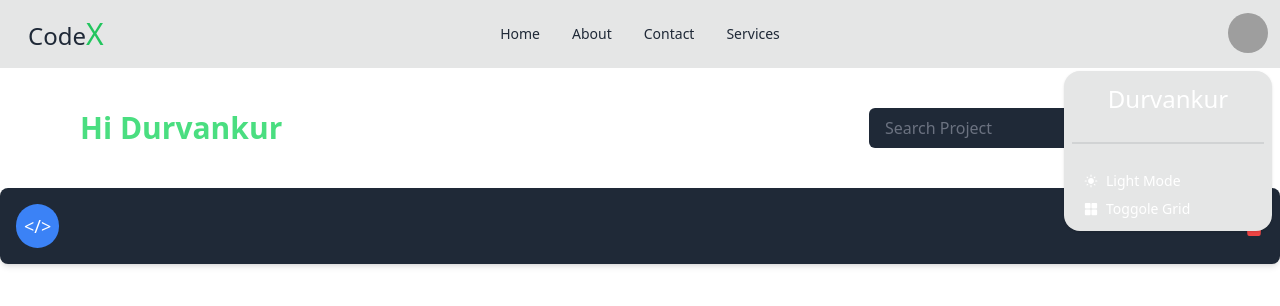
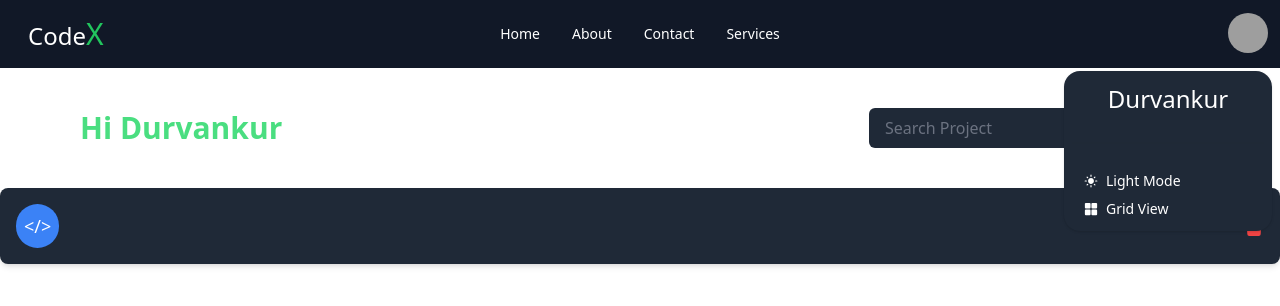
Before and after one commit to Durvankur-Joshi/CodeX, a React (Vite) app in the folder client/: page / in a window 1280 px wide. Both pictures are taken after a click on the button 1248 px from the left and 33 px from the top of the page. Shown: the top 306 px of the page. Built offline with nearby package versions, Linux system fonts and the light colour scheme; grey boxes are pictures that could not be loaded.

Commit message:
Enhance Navbar component with style or functionality updates

```diff
--- a/client/src/components/Navbar.jsx
+++ b/client/src/components/Navbar.jsx
@@ -1,11 +1,15 @@
-import React from 'react'
-import { MdLightMode } from "react-icons/md";
-import { IoGrid } from "react-icons/io5";
+import React from 'react';
+import { MdLightMode, MdDarkMode } from "react-icons/md";
+import { IoGrid, IoList } from "react-icons/io5";
 
-const Navbar = () => {
+const Navbar = ({ toggleTheme, toggleLayout, isLightMode, isGridLayout }) => {
+  // Container class based on dark or light mode
+  const navbarClass = isLightMode ? 'bg-white text-gray-900' : 'bg-gray-900 text-white';
+  const dropdownClass = isLightMode ? 'bg-base-100 text-white' : 'bg-gray-800';
+
   return (
     <>
-    <div className="navbar bg-base-300">
+      <div className={`navbar ${navbarClass}`}>
         <div className="navbar-start">
           <div className="dropdown">
             <div tabIndex={0} role="button" className="btn btn-ghost lg:hidden">
@@ -24,15 +28,16 @@ const Navbar = () => {
             </div>
             <ul
               tabIndex={0}
-        className="menu menu-sm dropdown-content bg-base-300 rounded-box z-[1] mt-3 w-52 p-2 shadow">
+              className={`menu menu-sm dropdown-content ${dropdownClass} rounded-box z-[1] mt-3 w-52 p-2 shadow`}>
               <li><a>Home</a></li>
               <li><a>About</a></li>
               <li><a>Contact</a></li>
               <li><a>Services</a></li>
             </ul>
           </div>
-    <a className="text-2xl pl-5 cursor-pointer ">Code<span className='text-3xl text-green-500 uppercase'>x</span> </a>
+          <a className="text-2xl pl-5 cursor-pointer">Code<span className='text-3xl text-green-500 uppercase'>x</span></a>
         </div>
+
         <div className="navbar-center hidden lg:flex">
           <ul className="menu menu-horizontal px-1">
             <li><a>Home</a></li>
@@ -41,6 +46,7 @@ const Navbar = () => {
             <li><a>Services</a></li>
           </ul>
         </div>
+
         <div className="navbar-end">
           <div className="dropdown dropdown-end">
             <div tabIndex={0} role="button" className="btn btn-ghost btn-circle avatar">
@@ -50,21 +56,36 @@ const Navbar = () => {
                   src="https://img.daisyui.com/images/stock/photo-1534528741775-53994a69daeb.webp" />
               </div>
             </div>
+
             <ul
               tabIndex={0}
-        className="menu menu-sm dropdown-content bg-base-300 rounded-box z-[1] mt-3 w-52 p-2 shadow text-white">
+              className={`menu menu-sm dropdown-content ${dropdownClass} rounded-box z-[1] mt-3 w-52 p-2 shadow`}>
+
+              {/* User Information */}
               <li className='items-center p-0'>
                 <h3 className='text-2xl'>Durvankur</h3>
               </li>
-            <div className="divider text-white"></div>
-        <li><a> <MdLightMode /> Light Mode</a></li>
-        <li><a> <IoGrid /> Toggole Grid</a></li>
+              <div className="divider"></div>
+
+              {/* Light/Dark Mode Toggle */}
+              <li>
+                <a onClick={toggleTheme} className="cursor-pointer">
+                  {isLightMode ? <MdDarkMode /> : <MdLightMode />} {isLightMode ? 'Dark Mode' : 'Light Mode'}
+                </a>
+              </li>
+
+              {/* Grid/List View Toggle */}
+              <li>
+                <a onClick={toggleLayout} className="cursor-pointer">
+                  {isGridLayout ? <IoList /> : <IoGrid />} {isGridLayout ? 'List View' : 'Grid View'}
+                </a>
+              </li>
             </ul>
           </div>
         </div>
       </div>
     </>
-  )
-}
+  );
+};
 
-export default Navbar
+export default Navbar;
```
Lines whose indentation alone changed are shown as unchanged.
